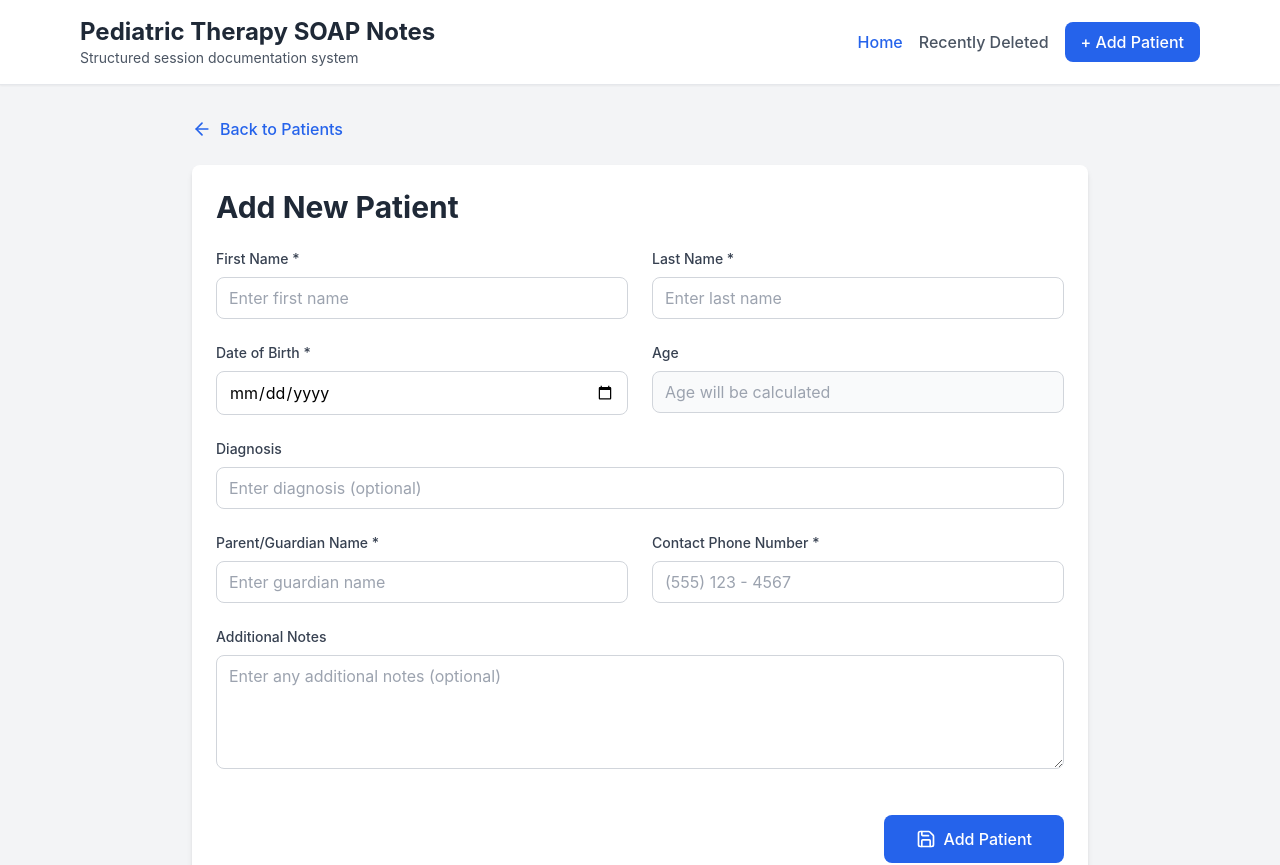
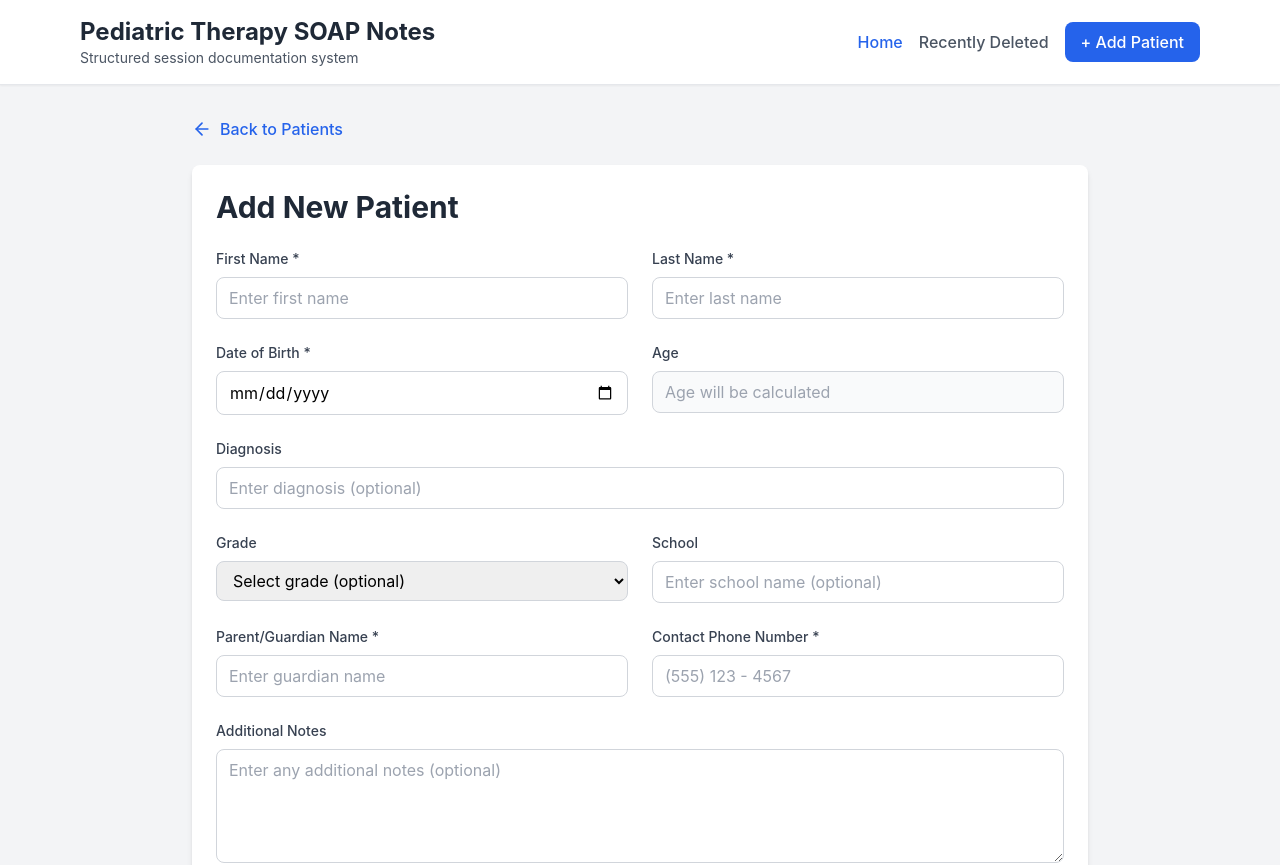
Before and after one commit to jerichoapo/pt-documentation-app, a React (Create React App) app: page /patients/new in a window 1280 px wide. Shown: the top 865 px of the page. Built offline with nearby package versions, Linux system fonts and the light colour scheme.

Commit message:
added grade and school to patient profile

```diff
--- a/src/components/PatientForm.js
+++ b/src/components/PatientForm.js
@@ -6,7 +6,7 @@ import { usePatientData } from '../context/PatientDataContext';
 const PatientForm = () => {
   const { patientId } = useParams();
   const navigate = useNavigate();
-  const { addPatient, updatePatient, getPatientById } = usePatientData();
+  const { addPatient, updatePatient, getPatientById, getSchoolSuggestions } = usePatientData();
 
   const isEditMode = !!patientId;
   const existingPatient = isEditMode ? getPatientById(patientId) : null;
@@ -18,11 +18,21 @@ const PatientForm = () => {
     diagnosis: '',
     guardianName: '',
     guardianPhone: '',
-    notes: ''
+    notes: '',
+    grade: '',
+    school: ''
   });
 
   const [errors, setErrors] = useState({});
   const [isSubmitting, setIsSubmitting] = useState(false);
+  const [schoolSuggestions, setSchoolSuggestions] = useState([]);
+  const [showSchoolSuggestions, setShowSchoolSuggestions] = useState(false);
+  const [schoolInputValue, setSchoolInputValue] = useState('');
+
+  // Sync school input value with formData.school
+  useEffect(() => {
+    setSchoolInputValue(formData.school);
+  }, [formData.school]);
 
   // Initialize form with existing patient data in edit mode
   useEffect(() => {
@@ -34,7 +44,9 @@ const PatientForm = () => {
         diagnosis: existingPatient.diagnosis || '',
         guardianName: existingPatient.guardianName || '',
         guardianPhone: existingPatient.guardianPhone || '',
-        notes: existingPatient.notes || ''
+        notes: existingPatient.notes || '',
+        grade: existingPatient.grade || '',
+        school: existingPatient.school || ''
       });
     }
   }, [existingPatient]);
@@ -136,7 +148,9 @@ const PatientForm = () => {
         diagnosis: formData.diagnosis,
         guardianName: formData.guardianName,
         guardianPhone: formData.guardianPhone,
-        notes: formData.notes
+        notes: formData.notes,
+        grade: formData.grade,
+        school: formData.school
       });
       return true;
     } catch (error) {
@@ -154,7 +168,9 @@ const PatientForm = () => {
             diagnosis: formData.diagnosis,
             guardianName: formData.guardianName,
             guardianPhone: formData.guardianPhone,
-            notes: formData.notes
+            notes: formData.notes,
+            grade: formData.grade,
+            school: formData.school
           }, { skipDuplicateCheck: true });
           return true;
         }
@@ -182,7 +198,9 @@ const PatientForm = () => {
         diagnosis: formData.diagnosis.trim(),
         guardianName: formData.guardianName.trim(),
         guardianPhone: formData.guardianPhone ? normalizePhoneNumber(formData.guardianPhone) : '',
-        notes: formData.notes.trim()
+        notes: formData.notes.trim(),
+        grade: formData.grade,
+        school: formData.school.trim()
       };
 
       if (isEditMode) {
@@ -201,6 +219,37 @@ const PatientForm = () => {
     } finally {
       setIsSubmitting(false);
     }
+  };
+
+  const handleSchoolInputChange = (value) => {
+    setSchoolInputValue(value);
+    setFormData(prev => ({ ...prev, school: value }));
+
+    // Get suggestions if input is long enough
+    if (value.trim().length >= 2) {
+      const suggestions = getSchoolSuggestions(value.trim(), 10);
+      setSchoolSuggestions(suggestions);
+      setShowSchoolSuggestions(true);
+    } else {
+      setSchoolSuggestions([]);
+      setShowSchoolSuggestions(false);
+    }
+
+    // Clear error when user starts typing
+    if (errors.school) {
+      setErrors(prev => ({ ...prev, school: '' }));
+    }
+  };
+
+  const handleSchoolSuggestionSelect = (suggestion) => {
+    setSchoolInputValue(suggestion.name);
+    setFormData(prev => ({ ...prev, school: suggestion.name }));
+    setShowSchoolSuggestions(false);
+  };
+
+  const handleSchoolInputBlur = () => {
+    // Delay hiding suggestions to allow for click selection
+    setTimeout(() => setShowSchoolSuggestions(false), 150);
   };
 
   const handleInputChange = (field, value) => {
@@ -349,6 +398,63 @@ const PatientForm = () => {
             />
           </div>
 
+          {/* Grade and School */}
+          <div className="grid grid-cols-1 md:grid-cols-2 gap-6">
+            <div>
+              <label className="block text-sm font-medium text-gray-700 mb-2">
+                Grade
+              </label>
+              <select
+                value={formData.grade}
+                onChange={(e) => handleInputChange('grade', e.target.value)}
+                className="w-full px-3 py-2 border border-gray-300 rounded-lg focus:outline-none focus:ring-2 focus:ring-blue-500"
+              >
+                <option value="">Select grade (optional)</option>
+                <option value="K">K</option>
+                <option value="1">1</option>
+                <option value="2">2</option>
+                <option value="3">3</option>
+                <option value="4">4</option>
+                <option value="5">5</option>
+                <option value="6">6</option>
+                <option value="7">7</option>
+                <option value="8">8</option>
+                <option value="9">9</option>
+                <option value="10">10</option>
+                <option value="11">11</option>
+                <option value="12">12</option>
+                <option value="Other">Other</option>
+              </select>
+            </div>
+
+            <div className="relative">
+              <label className="block text-sm font-medium text-gray-700 mb-2">
+                School
+              </label>
+              <input
+                type="text"
+                value={schoolInputValue}
+                onChange={(e) => handleSchoolInputChange(e.target.value)}
+                onBlur={handleSchoolInputBlur}
+                className="w-full px-3 py-2 border border-gray-300 rounded-lg focus:outline-none focus:ring-2 focus:ring-blue-500"
+                placeholder="Enter school name (optional)"
+              />
+              {showSchoolSuggestions && schoolSuggestions.length > 0 && (
+                <div className="absolute z-10 w-full mt-1 bg-white border border-gray-300 rounded-lg shadow-lg max-h-60 overflow-y-auto">
+                  {schoolSuggestions.map((suggestion) => (
+                    <div
+                      key={suggestion.id}
+                      className="px-3 py-2 hover:bg-gray-100 cursor-pointer"
+                      onClick={() => handleSchoolSuggestionSelect(suggestion)}
+                    >
+                      {suggestion.name}
+                    </div>
+                  ))}
+                </div>
+              )}
+            </div>
+          </div>
+
           {/* Guardian Info */}
           <div className="grid grid-cols-1 md:grid-cols-2 gap-6">
             <div>
--- a/src/data/store.js
+++ b/src/data/store.js
@@ -1,13 +1,14 @@
 // Data store for managing patients and sessions with localStorage persistence
 
 const STORAGE_KEY = 'ptAppData';
-const STORAGE_VERSION = '1.1';
+const STORAGE_VERSION = '1.2';
 
 // Default empty data structure
 const createEmptyData = () => ({
   version: STORAGE_VERSION,
   patients: [],
-  sessions: []
+  sessions: [],
+  schools: []
 });
 
 // Storage utilities with error handling
@@ -21,7 +22,7 @@ const loadFromStorage = () => {
     const parsed = JSON.parse(stored);
 
     // Basic data integrity check
-    if (!parsed || typeof parsed !== 'object' || !Array.isArray(parsed.patients) || !Array.isArray(parsed.sessions)) {
+    if (!parsed || typeof parsed !== 'object' || !Array.isArray(parsed.patients) || !Array.isArray(parsed.sessions) || !Array.isArray(parsed.schools)) {
       console.error('Data corruption detected in localStorage');
       // Return empty data and let the app handle recovery UI
       return null; // Signal corruption
@@ -94,6 +95,54 @@ const daysUntilPermanentDeletion = (permanentlyDeletedAt) => {
   return Math.max(0, Math.ceil(diffTime / (1000 * 60 * 60 * 24)));
 };
 
+// School management utilities
+const normalizeString = (str) => str.toLowerCase().trim();
+
+const calculateLevenshteinDistance = (str1, str2) => {
+  const matrix = [];
+  for (let i = 0; i <= str2.length; i++) {
+    matrix[i] = [i];
+  }
+  for (let j = 0; j <= str1.length; j++) {
+    matrix[0][j] = j;
+  }
+  for (let i = 1; i <= str2.length; i++) {
+    for (let j = 1; j <= str1.length; j++) {
+      if (str2.charAt(i - 1) === str1.charAt(j - 1)) {
+        matrix[i][j] = matrix[i - 1][j - 1];
+      } else {
+        matrix[i][j] = Math.min(
+          matrix[i - 1][j - 1] + 1, // substitution
+          matrix[i][j - 1] + 1,     // insertion
+          matrix[i - 1][j] + 1      // deletion
+        );
+      }
+    }
+  }
+  return matrix[str2.length][str1.length];
+};
+
+const fuzzyMatch = (query, target, threshold = 0.6) => {
+  const queryNorm = normalizeString(query);
+  const targetNorm = normalizeString(target);
+
+  // Exact match gets highest score
+  if (queryNorm === targetNorm) return 1;
+
+  // Contains match gets high score
+  if (targetNorm.includes(queryNorm)) return 0.9;
+
+  // Start of string match gets good score
+  if (targetNorm.startsWith(queryNorm)) return 0.8;
+
+  // Calculate Levenshtein distance for fuzzy matching
+  const distance = calculateLevenshteinDistance(queryNorm, targetNorm);
+  const maxLength = Math.max(queryNorm.length, targetNorm.length);
+  const similarity = 1 - (distance / maxLength);
+
+  return similarity >= threshold ? similarity : 0;
+};
+
 // Main store API
 export const store = {
   // Initialize store and return current data
@@ -126,6 +175,12 @@ export const store = {
         data.version = STORAGE_VERSION;
         saveToStorage(data);
       }
+      // Handle migration from 1.1 to 1.2 - add schools array
+      else if (data.version === '1.1') {
+        data.schools = [];
+        data.version = STORAGE_VERSION;
+        saveToStorage(data);
+      }
     }
 
     // Run periodic cleanup of expired items (simulates background job)
@@ -136,6 +191,64 @@ export const store = {
 
   // Patient operations
   getPatients: (data) => data.patients.filter(p => !p.deleted_at),
+
+  // School operations
+  getSchools: (data) => data.schools,
+
+  addOrUpdateSchool: (data, schoolName) => {
+    const normalizedName = normalizeString(schoolName);
+    const existingSchoolIndex = data.schools.findIndex(s =>
+      normalizeString(s.name) === normalizedName
+    );
+
+    let newSchools;
+    if (existingSchoolIndex >= 0) {
+      // Update existing school usage count
+      newSchools = [...data.schools];
+      newSchools[existingSchoolIndex] = {
+        ...newSchools[existingSchoolIndex],
+        usage_count: newSchools[existingSchoolIndex].usage_count + 1
+      };
+    } else {
+      // Add new school
+      const newSchool = {
+        id: generateId(),
+        name: schoolName.trim(),
+        usage_count: 1,
+        created_at: new Date().toISOString()
+      };
+      newSchools = [...data.schools, newSchool];
+    }
+
+    const newData = {
+      ...data,
+      schools: newSchools
+    };
+
+    saveToStorage(newData);
+    return newData;
+  },
+
+  getSchoolSuggestions: (data, query, limit = 10) => {
+    if (!query || query.trim().length < 2) return [];
+
+    const queryTrimmed = query.trim();
+    const matches = data.schools
+      .map(school => ({
+        ...school,
+        score: fuzzyMatch(queryTrimmed, school.name)
+      }))
+      .filter(match => match.score > 0)
+      .sort((a, b) => {
+        // Sort by score descending, then by usage_count descending, then alphabetically
+        if (a.score !== b.score) return b.score - a.score;
+        if (a.usage_count !== b.usage_count) return b.usage_count - a.usage_count;
+        return a.name.localeCompare(b.name);
+      })
+      .slice(0, limit);
+
+    return matches;
+  },
 
   getPatientById: (data, patientId) => {
     const patient = data.patients.find(p => p.id === patientId);
@@ -164,6 +277,12 @@ export const store = {
       }
     }
 
+    // Add school to schools collection if provided
+    let updatedData = data;
+    if (patientData.school && patientData.school.trim()) {
+      updatedData = store.addOrUpdateSchool(data, patientData.school);
+    }
+
     const newPatient = {
       id: generateId(),
       firstName: patientData.firstName.trim(),
@@ -173,6 +292,8 @@ export const store = {
       guardianName: patientData.guardianName?.trim() || '',
       guardianPhone: patientData.guardianPhone?.trim() || '',
       notes: patientData.notes?.trim() || '',
+      grade: patientData.grade || '',
+      school: patientData.school?.trim() || '',
       createdAt: new Date().toISOString(),
       updatedAt: new Date().toISOString(),
       lastSessionDate: null,
@@ -180,8 +301,8 @@ export const store = {
     };
 
     const newData = {
-      ...data,
-      patients: [...data.patients, newPatient]
+      ...updatedData,
+      patients: [...updatedData.patients, newPatient]
     };
 
     saveToStorage(newData);
@@ -194,17 +315,29 @@ export const store = {
       throw new Error('Patient not found');
     }
 
+    const existingPatient = data.patients[patientIndex];
+
+    // Handle school changes - decrement old school usage, increment new school usage
+    let updatedData = data;
+    const oldSchool = existingPatient.school;
+    const newSchool = updates.school;
+
+    if (newSchool && newSchool.trim() && newSchool.trim() !== oldSchool) {
+      // Add/update new school
+      updatedData = store.addOrUpdateSchool(updatedData, newSchool);
+    }
+
     const updatedPatient = {
-      ...data.patients[patientIndex],
+      ...existingPatient,
       ...updates,
       updatedAt: new Date().toISOString()
     };
 
-    const newPatients = [...data.patients];
+    const newPatients = [...updatedData.patients];
     newPatients[patientIndex] = updatedPatient;
 
     const newData = {
-      ...data,
+      ...updatedData,
       patients: newPatients
     };
 
```
Also changed, not shown: src/context/PatientDataContext.js (+20 -4 lines).
